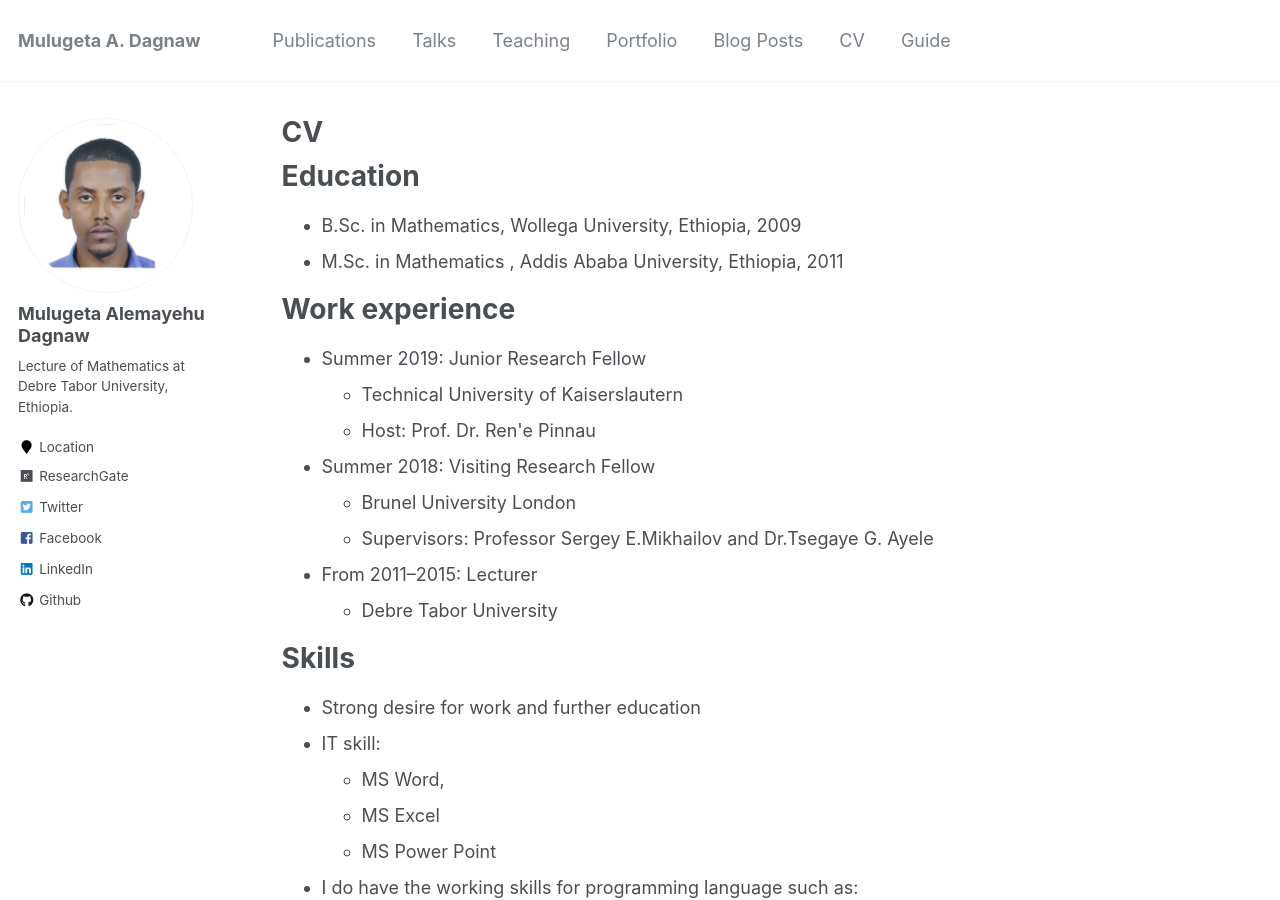
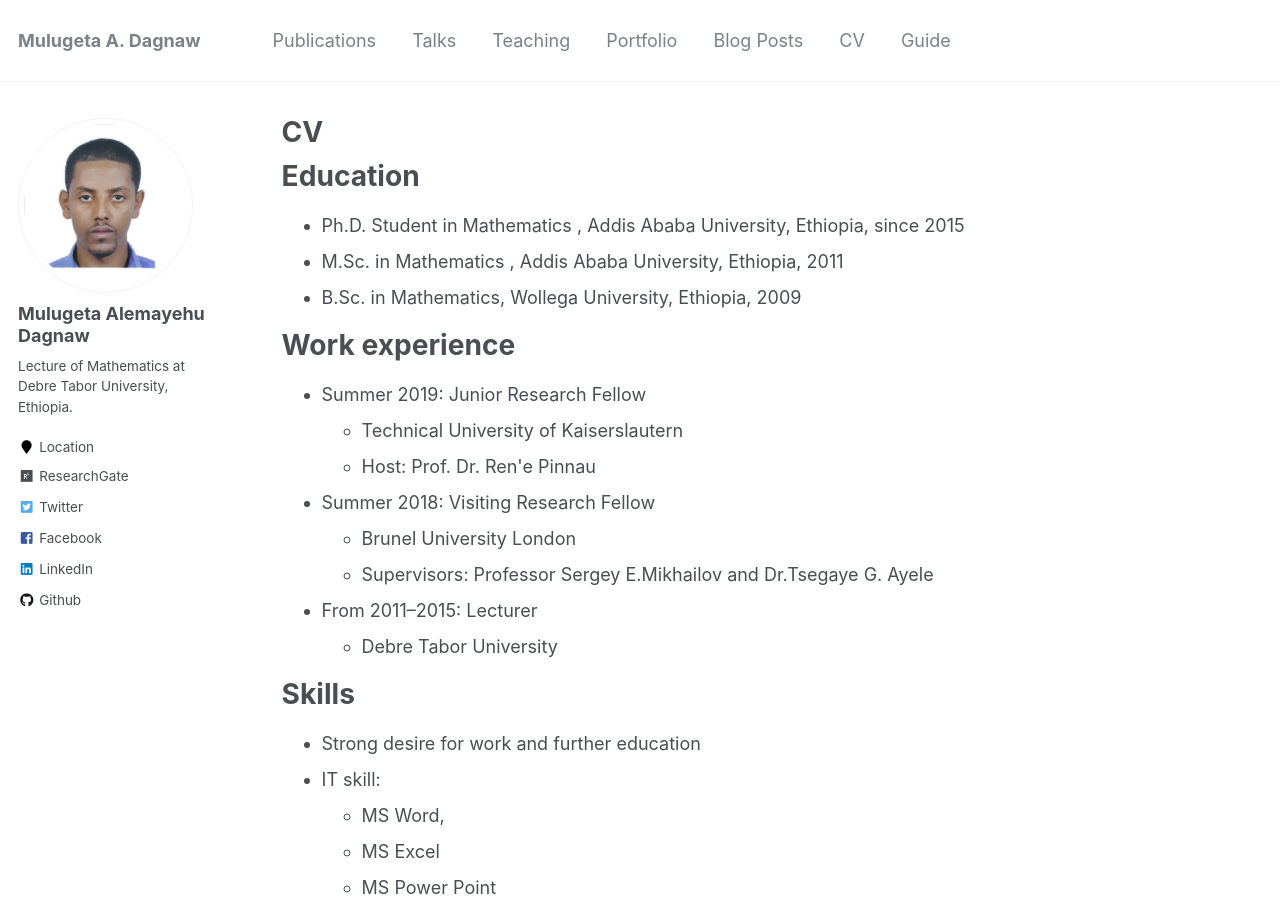
Before and after one commit to muledagnaw/muledagnaw.github.io, a Jekyll site: the page built from _pages/cv.md, in a window 1280 px wide and 900 px high. Built offline with Jekyll 4.4.1, drawn with Linux system fonts in a browser that asks for light colours.

Commit message:
updated Cv

```diff
--- a/_pages/cv.md
+++ b/_pages/cv.md
@@ -11,8 +11,9 @@ redirect_from:
 
 Education
 ======
+* Ph.D. Student in Mathematics , Addis Ababa University, Ethiopia, since 2015
+* M.Sc. in Mathematics , Addis Ababa University, Ethiopia, 2011
 * B.Sc. in Mathematics, Wollega University, Ethiopia, 2009
-* M.Sc. in Mathematics , Addis Ababa University, Ethiopia, 2011
 
 
 Work experience
```
